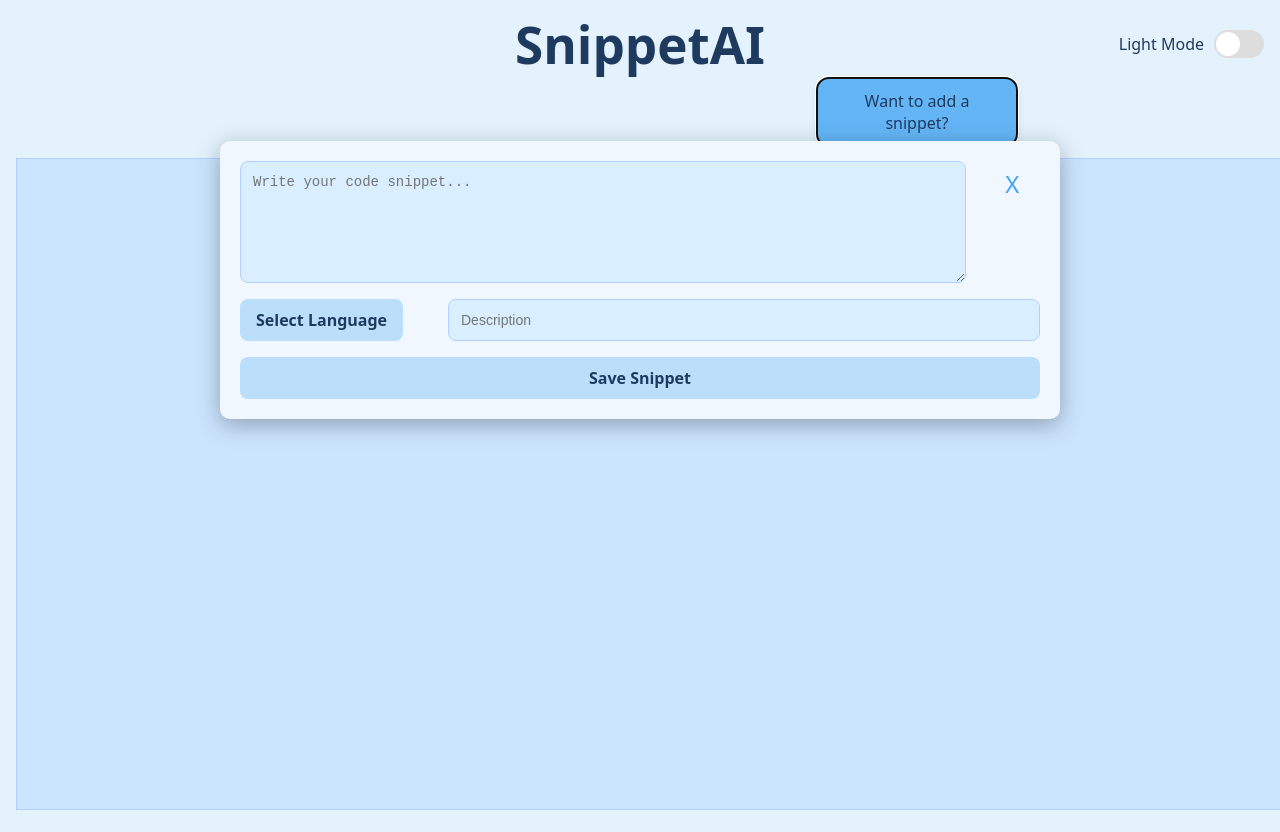
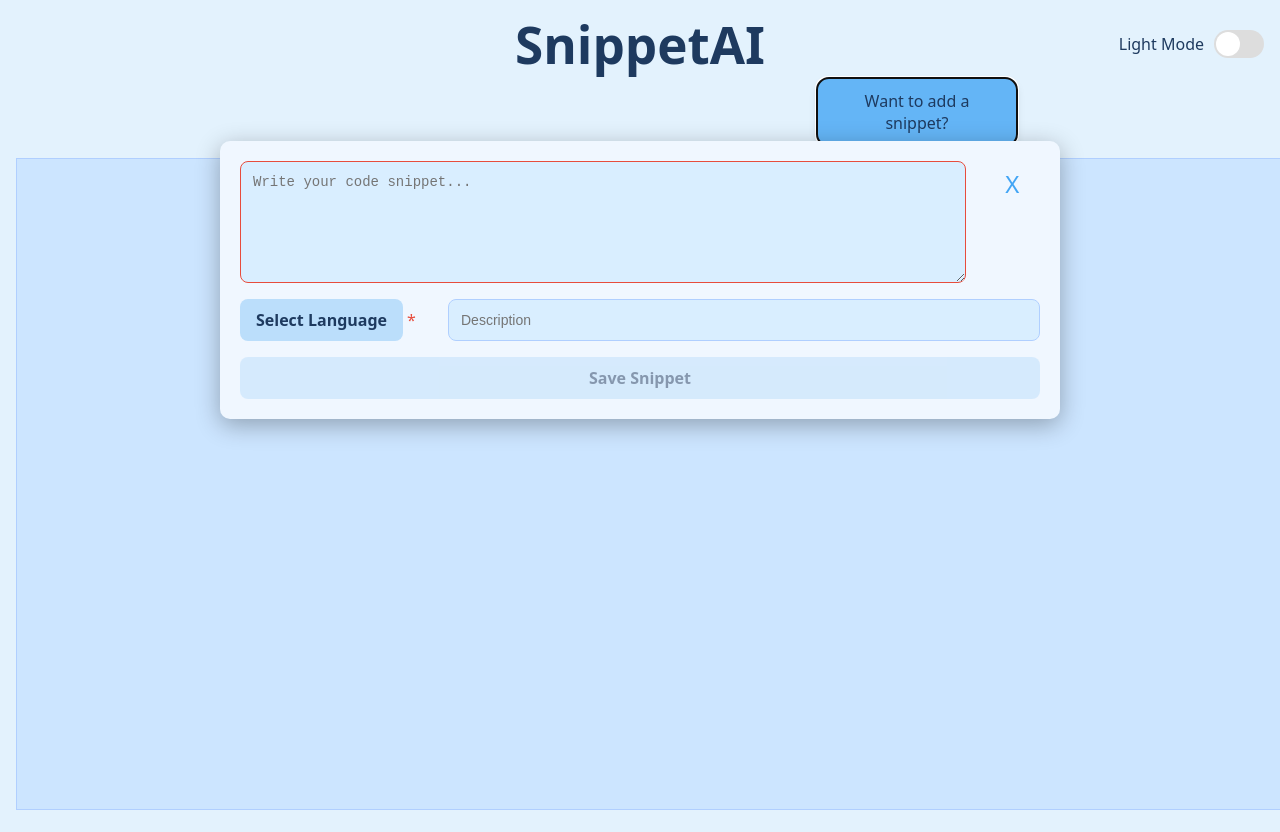
Before and after one commit to shircohen83/SnippetAI, a React (Vite) app: page / in a window 1280 px wide. Both pictures are taken after a click on the button "Want to add a snippet?". Shown: the top 832 px of the page. Built offline with nearby package versions, Linux system fonts and the light colour scheme.

Commit message:
added required fields in code editor

```diff
--- a/src/components/SnippetEditor.css
+++ b/src/components/SnippetEditor.css
@@ -122,3 +122,19 @@
 .description-input {
   flex: 2;
 }
+
+
+.required {
+  color: #e74c3c;
+  margin-left: 4px;
+}
+
+.invalid {
+  border: 1px solid #e74c3c !important;
+}
+
+.snippet-editor-button:disabled {
+  opacity: 0.5;
+  cursor: not-allowed;
+  transform: none;
+}
--- a/src/components/snippetEditor.tsx
+++ b/src/components/snippetEditor.tsx
@@ -1,13 +1,13 @@
 import { useState, useRef, useEffect } from "react";
 import type { DraggableSnippet } from "../types";
-import './SnippetEditor.css';
+import "./SnippetEditor.css";
 
 interface SnippetEditorProps {
   onSave: (snippet: DraggableSnippet) => void;
-  onClose: ()=>void;
+  onClose: () => void;
 }
 
-const languages = ["C", "C++", "Python", "Java", "JS", "JSX", "HTML", "CSS", "TypeScript", "Ruby"];
+const languages = ["C", "C++", "Python", "Java", "JS", "JSX", "HTML", "CSS", "TypeScript"];
 /**
  * SnippetEditor Component
  * Allows the user to write a code snippet, select its language, and add description — then save it.
@@ -20,8 +20,10 @@ const SnippetEditor: React.FC<SnippetEditorProps> = ({ onSave, onClose }) => {
 
   const dropdownRef = useRef<HTMLDivElement>(null);
 
+  const isValid = Boolean(code.trim()) && Boolean(language);
+
   const handleSave = () => {
-    if (!code.trim()) return;
+    if (!isValid) return;
 
     const snippet: DraggableSnippet = {
       id: Date.now().toString(),
@@ -48,7 +50,10 @@ const SnippetEditor: React.FC<SnippetEditorProps> = ({ onSave, onClose }) => {
   // Close menu if clicking outside
   useEffect(() => {
     const handleClickOutside = (event: MouseEvent) => {
-      if (dropdownRef.current && !dropdownRef.current.contains(event.target as Node)) {
+      if (
+        dropdownRef.current &&
+        !dropdownRef.current.contains(event.target as Node)
+      ) {
         setMenuOpen(false);
       }
     };
@@ -61,10 +66,12 @@ const SnippetEditor: React.FC<SnippetEditorProps> = ({ onSave, onClose }) => {
 
   return (
     <div className="snippet-editor-container">
-      <button className="close-editor-button" onClick={onClose}>X </button>
+      <button className="close-editor-button" onClick={onClose}>
+        X
+      </button>
 
       <textarea
-          className="snippet-editor-textarea"
+        className={`snippet-editor-textarea ${!code.trim() ? "invalid" : ""}`}
         rows={6}
         value={code}
         onChange={(e) => setCode(e.target.value)}
@@ -79,6 +86,7 @@ const SnippetEditor: React.FC<SnippetEditorProps> = ({ onSave, onClose }) => {
           >
             {language || "Select Language"}
           </button>
+          <span className="required">*</span>
 
           {menuOpen && (
             <ul className="snippet-editor-menu">
@@ -103,7 +111,11 @@ const SnippetEditor: React.FC<SnippetEditorProps> = ({ onSave, onClose }) => {
         />
       </div>
 
-      <button className="snippet-editor-button" onClick={handleSave}>
+      <button
+        className="snippet-editor-button"
+        onClick={handleSave}
+        disabled={!isValid}
+      >
         Save Snippet
       </button>
     </div>
```
Lines whose indentation alone changed are shown as unchanged.
